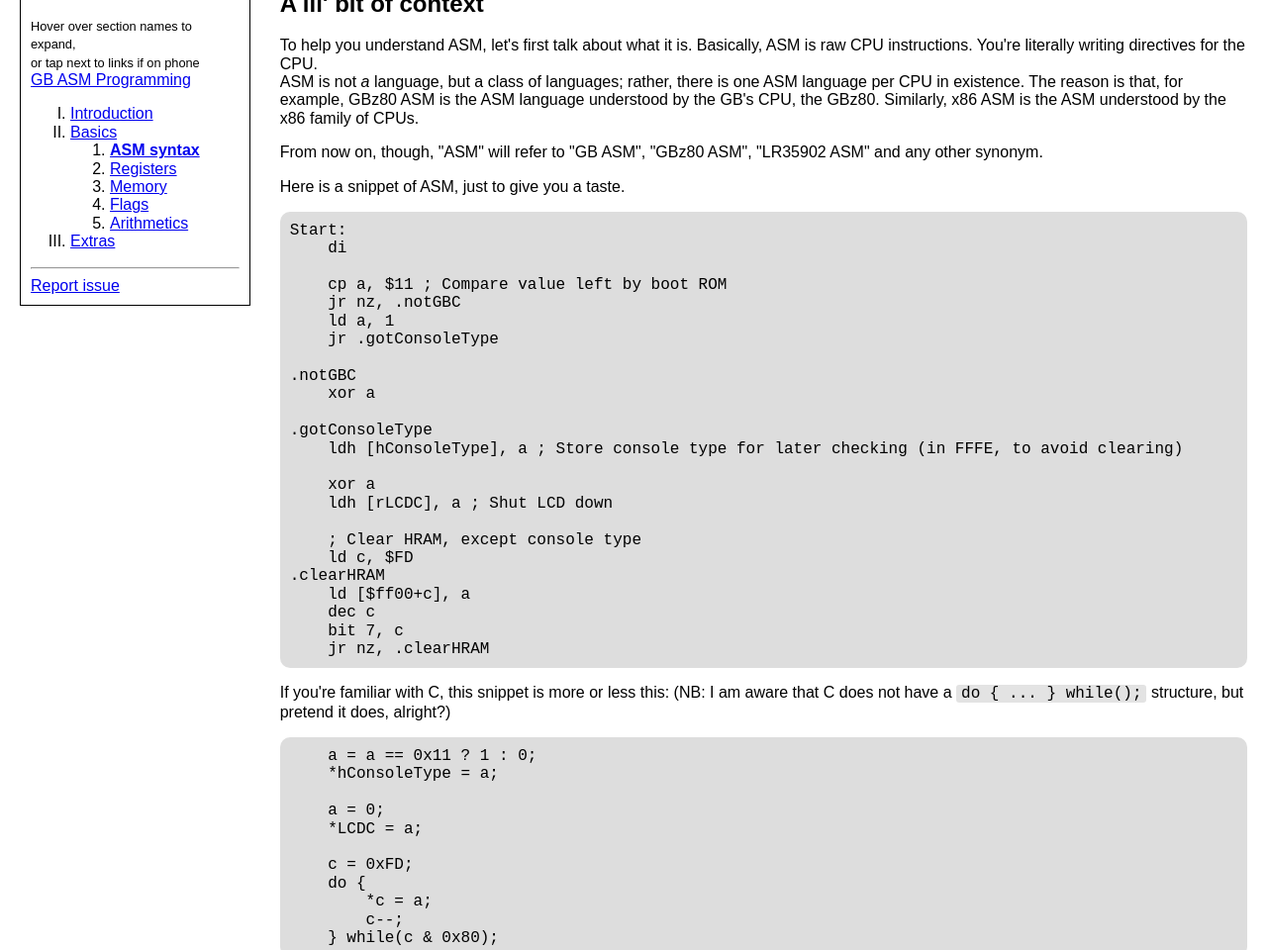
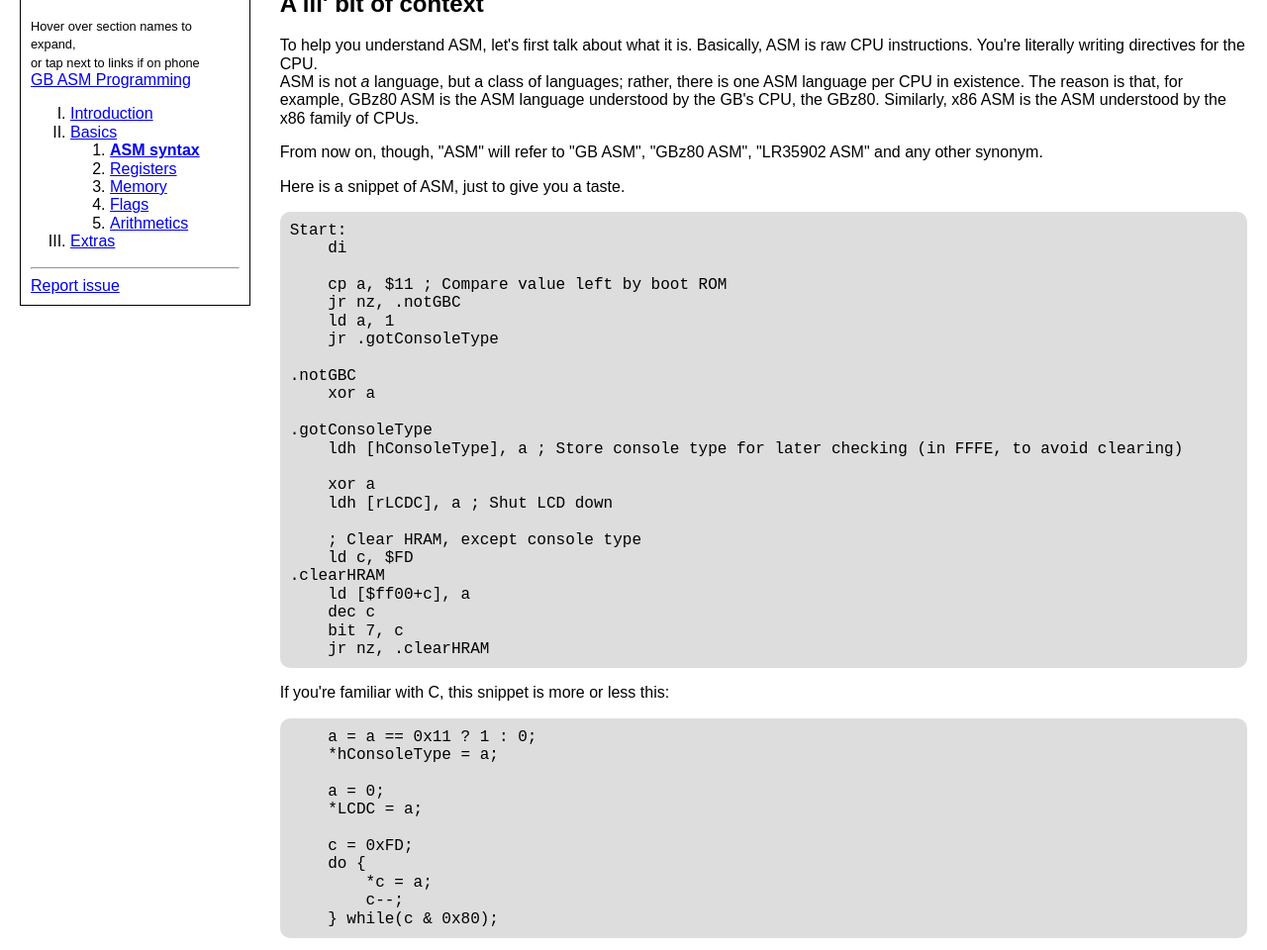
Before and after one commit to ISSOtm/gb-asm-tutorial-old, a plain HTML site: page docs/syntax.html in a window 1280 px wide. Shown: the part 140-1100 px from the top of the page at 99% size. Drawn offline with Linux system fonts and the light colour scheme.

Commit message:
Remove erroneous statement

```diff
--- a/docs/syntax.html
+++ b/docs/syntax.html
@@ -63,7 +63,7 @@ Start:
     bit 7, c
     jr nz, .clearHRAM</pre>
                 <p>
-                    If you're familiar with C, this snippet is more or less this: (NB: I am aware that C does not have a <code>do { ... } while();</code> structure, but pretend it does, alright?)
+                    If you're familiar with C, this snippet is more or less this:
                 </p>
 <pre>
     a = a == 0x11 ? 1 : 0;
```
Also changed, not shown: src/syntax.html (+1 -1 lines).
